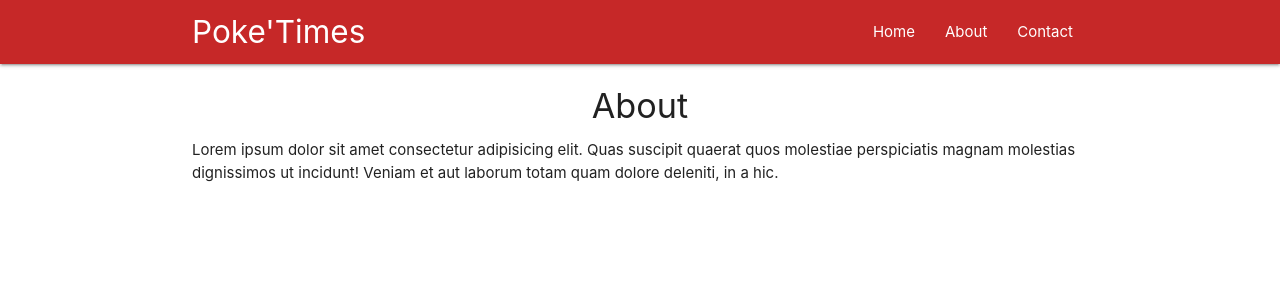
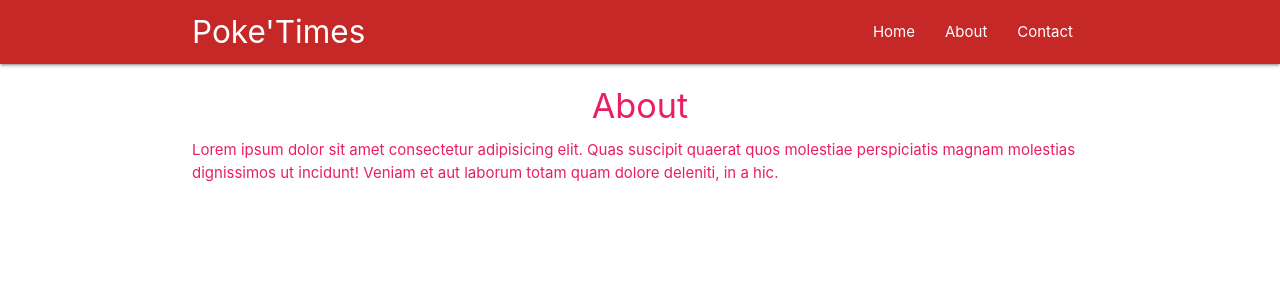
Before and after one commit to ramygouiaa/PokeTimes, a React (Create React App) app: page /about in a window 1280 px wide. Shown: the top 300 px of the page. Built offline with nearby package versions, Linux system fonts and the light colour scheme.

Commit message:
adding Higher order component

```diff
--- a/src/components/About.js
+++ b/src/components/About.js
@@ -1,4 +1,5 @@
 import React from "react";
+import Rainbow from '../hoc/Rainbow'
 
 const About = () => {
     return (
@@ -10,4 +11,4 @@
 
 }
 
-export default About
+export default Rainbow(About)
--- /dev/null
+++ b/src/hoc/Rainbow.js
@@ -0,0 +1,19 @@
+import React from "react";
+
+const Rainbow = (WrappedComponent) => {
+
+    const colours = ['red','pink','orange','blue','green','yellow']
+    const randomColour = colours[Math.floor(Math.random() * 5)]
+    const className = randomColour + '-text'
+    return (props) => {
+        return (
+            <div className= {className}>
+                <WrappedComponent {...props} />
+
+            </div>
+        )
+    }
+
+}
+
+export default Rainbow
```
